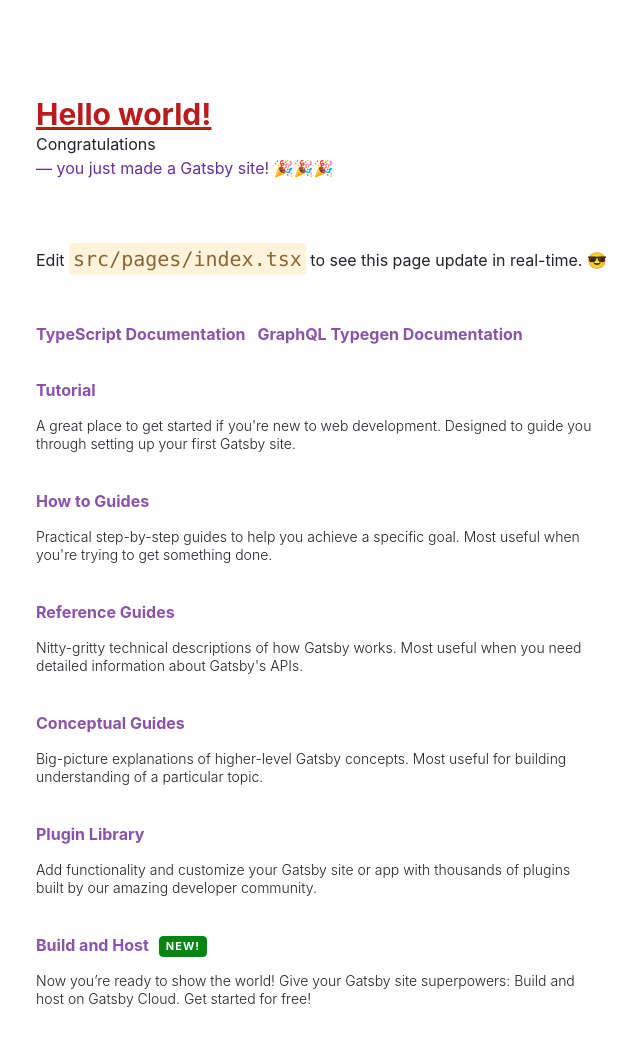
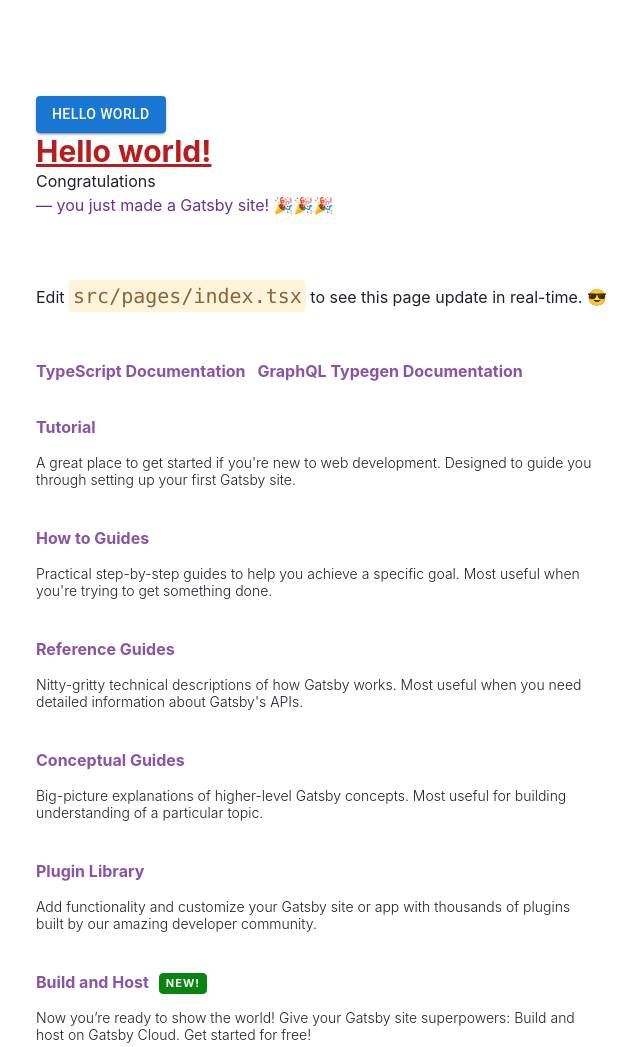
Before and after one commit to andrewparkk1/website-gatsby, a Gatsby site: page / in a window 1280 px wide. Shown: the top 1047 px of the page, without its empty margins (60-700 px from the left). Built offline with nearby package versions, Linux system fonts and the light colour scheme; Gatsby itself is replaced by a stand-in of ours.

Commit message:
add material ui

```diff
--- a/package.json
+++ b/package.json
@@ -16,6 +16,9 @@
     "typecheck": "tsc --noEmit"
   },
   "dependencies": {
+    "@emotion/react": "^11.10.5",
+    "@emotion/styled": "^11.10.5",
+    "@mui/material": "^5.10.16",
     "gatsby": "^5.2.0",
     "gatsby-plugin-google-analytics": "^5.2.0",
     "gatsby-plugin-image": "^3.2.0",
--- a/src/pages/index.tsx
+++ b/src/pages/index.tsx
@@ -1,5 +1,7 @@
 import * as React from "react"
 import type { HeadFC, PageProps } from "gatsby"
+import Button from '@mui/material/Button';
+
 
 const pageStyles = {
   color: "#232129",
@@ -139,6 +141,7 @@
 const IndexPage: React.FC<PageProps> = () => {
   return (
     <main style={pageStyles}>
+      <Button variant="contained">Hello World</Button>
       <h1 className="text-3xl font-bold underline text-red-700">
         Hello world!
       </h1>
```
Also changed, not shown: 1 other file.
